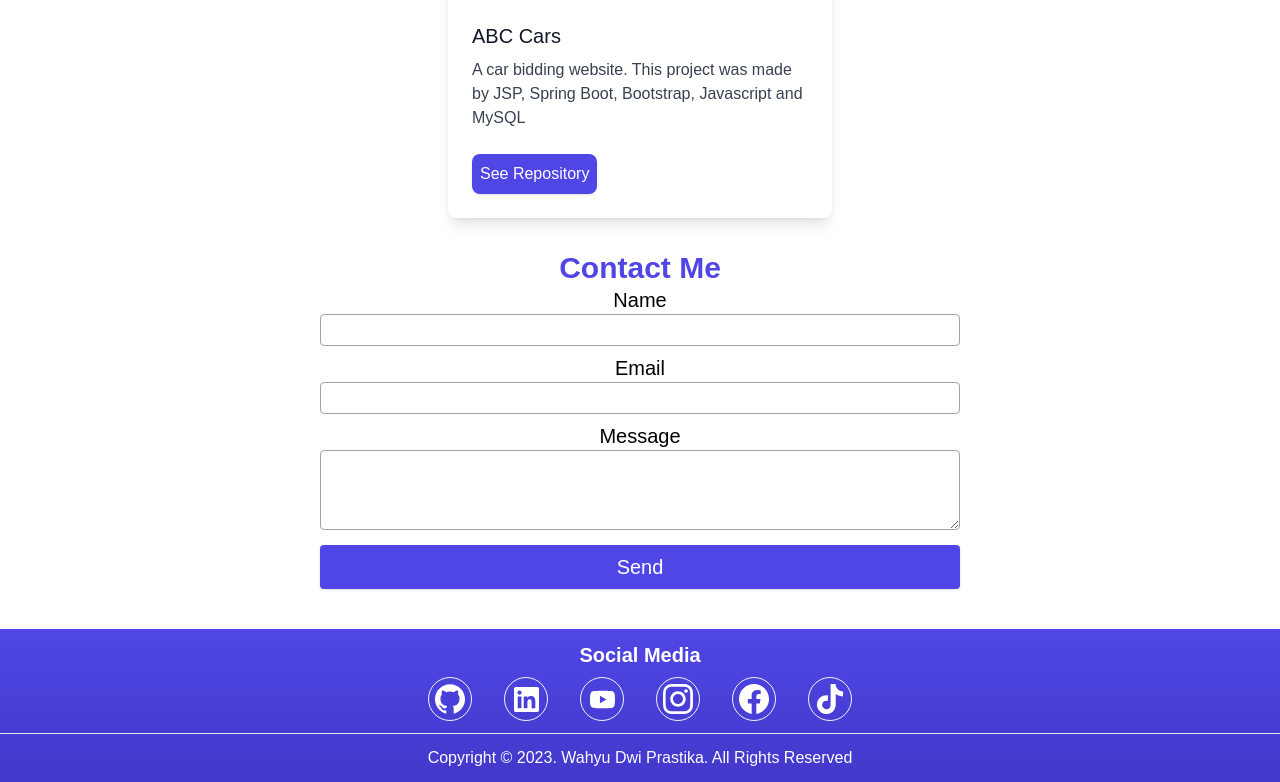
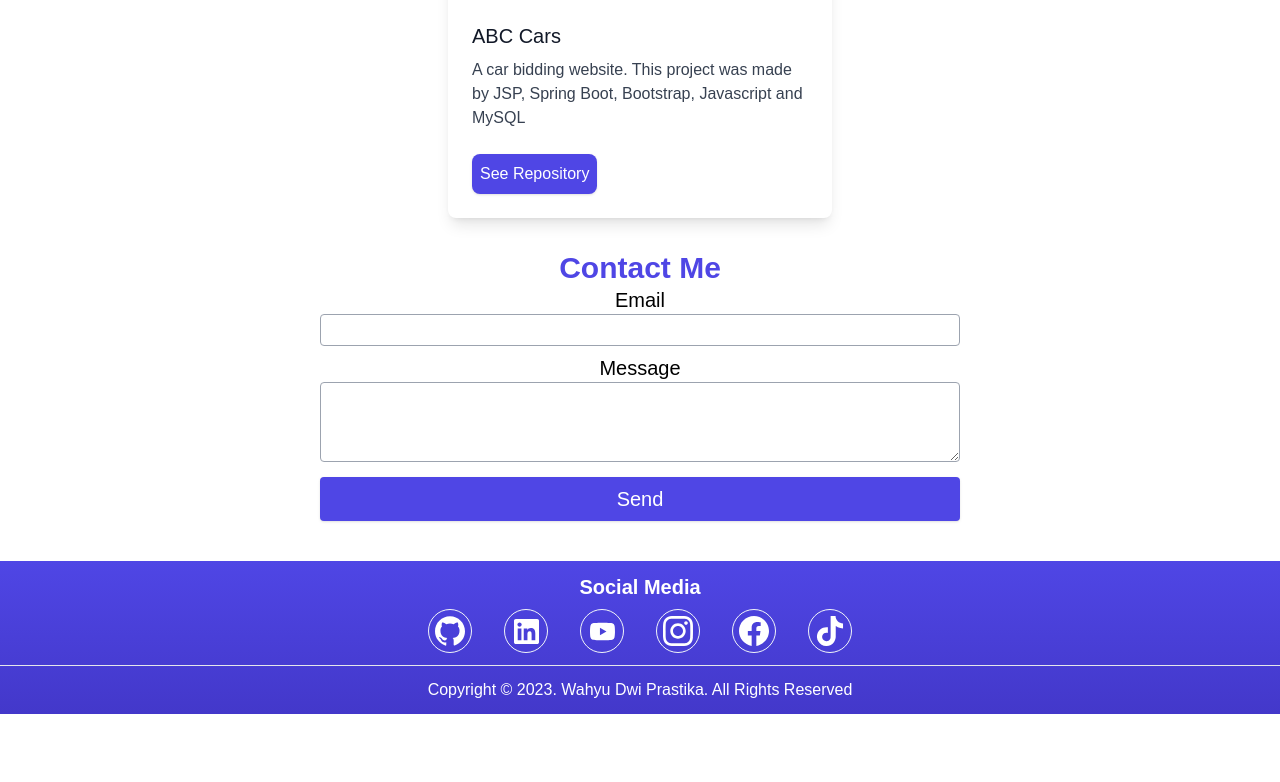
Before and after one commit to wahyudwiprstka/wahyudwiprstka.github.io, a React (Create React App) app: page / in a window 1280 px wide. Shown: the part 2138-2920 px from the top of the page. After the commit the page ends 2852 px from the top, so only its background shows below. Built offline with nearby package versions, Linux system fonts and the light colour scheme; a web font is replaced by a local one.

Commit message:
edit contact section

```diff
--- a/src/component/Contact.jsx
+++ b/src/component/Contact.jsx
@@ -3,41 +3,16 @@ import { useState } from "react";
 
 const Contact = () => {
 
-    const [formData, setFormData] = useState({
-        name: '',
-        email: '',
-        message: '',
-      });
-
-      const handleChange = (event) => {
-        setFormData({ ...formData, [event.target.name]: event.target.value });
-      };
-
-      const handleSubmit = (event) => {
-        event.preventDefault();
-        sendEmail(formData);
-      };
-
-      const sendEmail = data => {
-        // Use the HTML5 `mailto:` feature to open the user's default email client
-        // with the form data already filled in
-        const emailLink = `mailto:wahyudwiprstka@gmail.com?subject=Portfolio%20Contact%20Message&body=Name:%20${data.name}%0AEmail:%20${data.email}%0AMessage:%20${data.message}`;
-        window.location.href = emailLink;
-      };
-
       return (
         <section id="contact">
             <div className="text-center mb-7 pb-3">
                 <h1 className="text-3xl text-primary font-bold">Contact Me</h1>
-                <form onSubmit={handleSubmit}>
-                    <label className="text-xl">Name</label><br/>
-                    <input type="text" name="name" onChange={handleChange} className="border border-gray-400 border-solid rounded w-2/3 mb-2 h-8 md:w-1/2"/>
-                    <br/>
+                <form action="https://formspree.io/f/xrgvpjaj" method="POST">
                     <label className="text-xl">Email</label><br/>
-                    <input type="email" name="email" onChange={handleChange} className="border border-gray-400 border-solid rounded w-2/3 mb-2 h-8 md:w-1/2"/>
+                    <input type="email" name="email" className="border border-gray-400 border-solid rounded w-2/3 mb-2 h-8 md:w-1/2 p-2"/>
                     <br />
                     <label className="text-xl">Message</label><br/>
-                    <textarea name="message" onChange={handleChange} className="border border-gray-400 border-solid rounded w-2/3 mb-2 h-20 md:w-1/2"/>
+                    <textarea name="message" className="border border-gray-400 border-solid rounded w-2/3 mb-2 h-20 md:w-1/2 p-2"/>
                     <br />
                     <button type="submit" className="text-xl bg-indigo-600 text-white rounded shadow hover:bg-indigo-800 transition w-2/3 md:w-1/2 md:p-2">Send</button>
                 </form>
```
